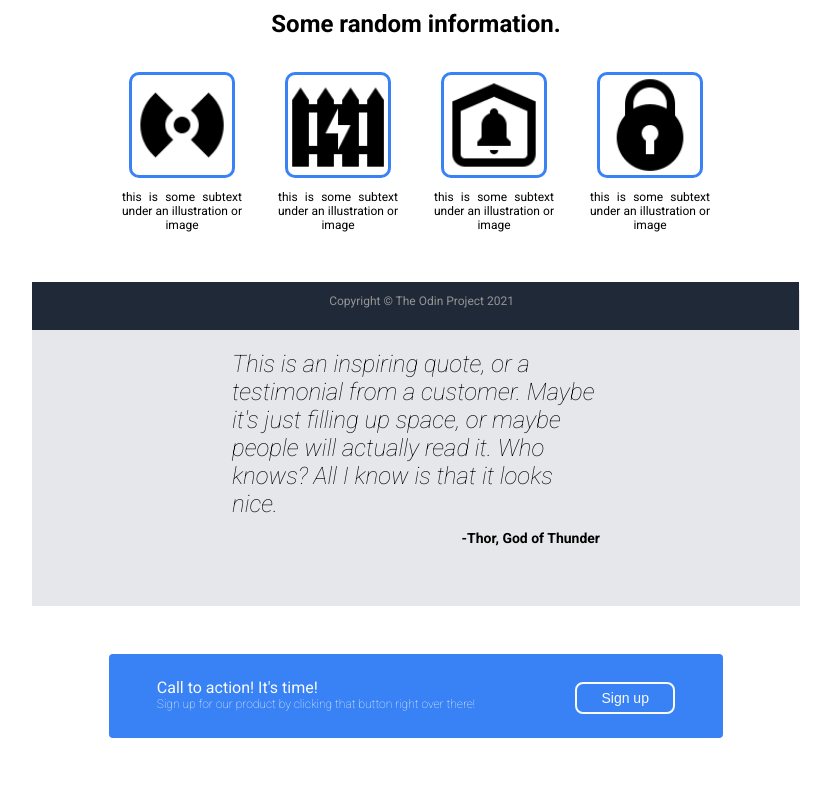
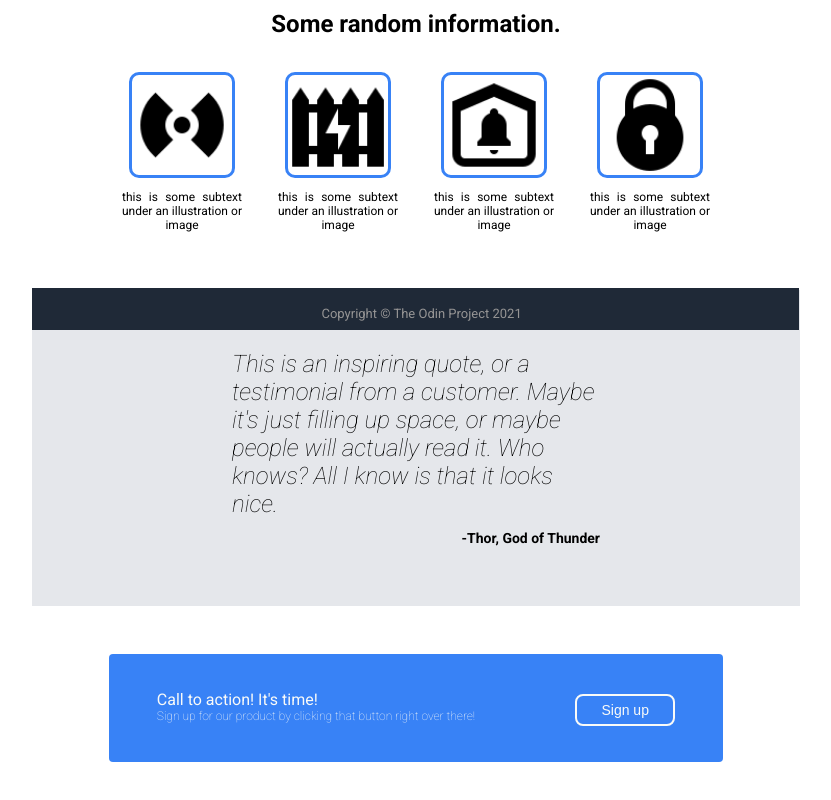
Before and after one commit to geoweb999/Odin_Project_Landing, a plain HTML site: page index.html in a window 1280 px wide. Shown: the part 470-1270 px from the top of the page, without its empty margins (224-1055 px from the left). Drawn offline with Linux system fonts and the light colour scheme.

Commit message:
improve call to action

```diff
--- a/style.css
+++ b/style.css
@@ -105,14 +105,12 @@ body {
 
 .right-box {
   display: flex;
-
   padding-right: 10%;
 }
 
 .footer {
   padding-left: 12px;
-  padding-top: 12px;
-  padding-bottom: 12px;
+  padding-top: 18px;
   display: flex;
   width:59%;
   justify-content: center;
@@ -124,7 +122,7 @@ body {
   background-color: #1F2937;
   height: 3%;
   color: rgb(150, 149, 149);
-  font-size: 12px;
+  font-size: 13px;
 }
 
 .center {
@@ -200,8 +198,8 @@ body {
   justify-content: space-between;
   padding-left: 48px;
   padding-right: 48px;
-  padding-top: 24px;
-  padding-bottom: 24px;
+  padding-top: 36px;
+  padding-bottom: 36px;
   margin-top: 48px;
   margin-left: 10%;
   margin-right: 10%;
```
